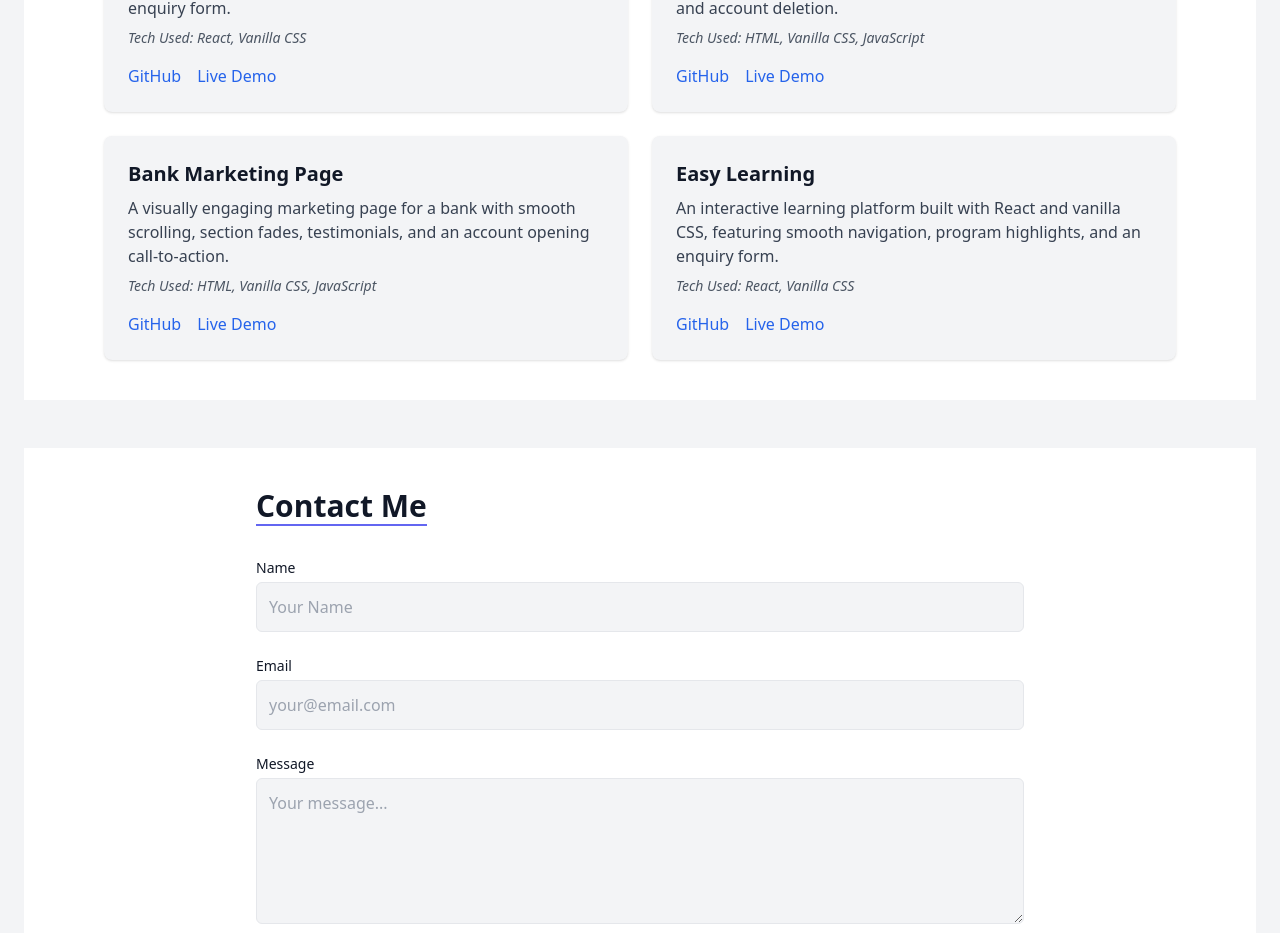
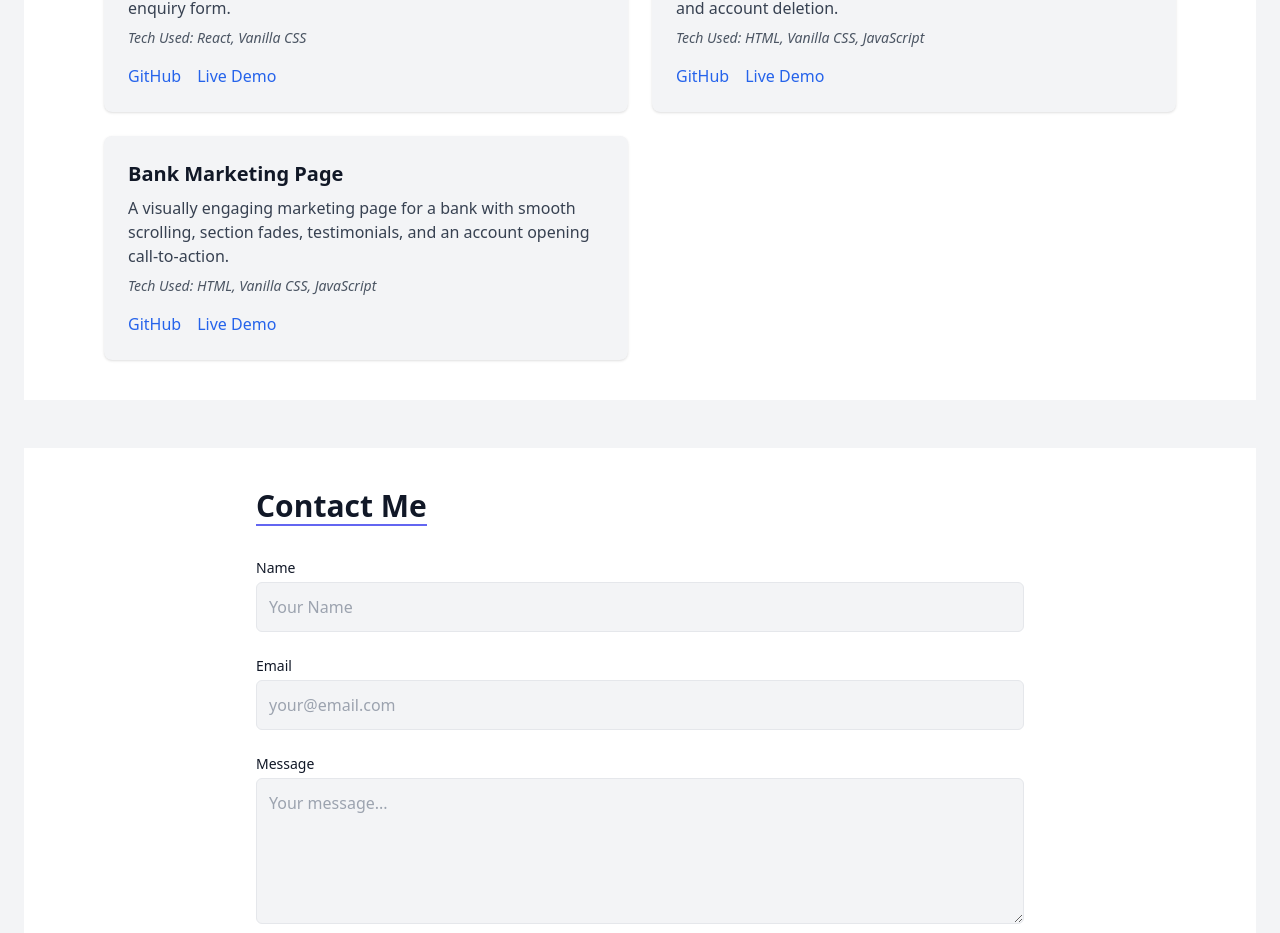
Before and after one commit to Ayazsa/My-portfolio, a React (Vite) app: page / in a window 1280 px wide. Shown: the part 1120-2053 px from the top of the page. Built offline with nearby package versions, Linux system fonts and the light colour scheme.

Commit message:
Updated project section layout and content

```diff
--- a/src/components/ProjectsSection.jsx
+++ b/src/components/ProjectsSection.jsx
@@ -24,14 +24,6 @@ const projects = [
     tech: "HTML, Vanilla CSS, JavaScript",
     github: "https://github.com/Ayazsa/Bank-marketing-page",
     demo: "https://66f127a7117033b6bfbfa90c--brilliant-choux-5add3c.netlify.app/",
-  },
-  {
-    title: "Easy Learning",
-    description:
-      "An interactive learning platform built with React and vanilla CSS, featuring smooth navigation, program highlights, and an enquiry form.",
-    tech: "React, Vanilla CSS",
-    github: "https://github.com/Ayazsa/my-react-app",
-    demo: "https://easelearning.netlify.app/",
   },
 ];
 
```
